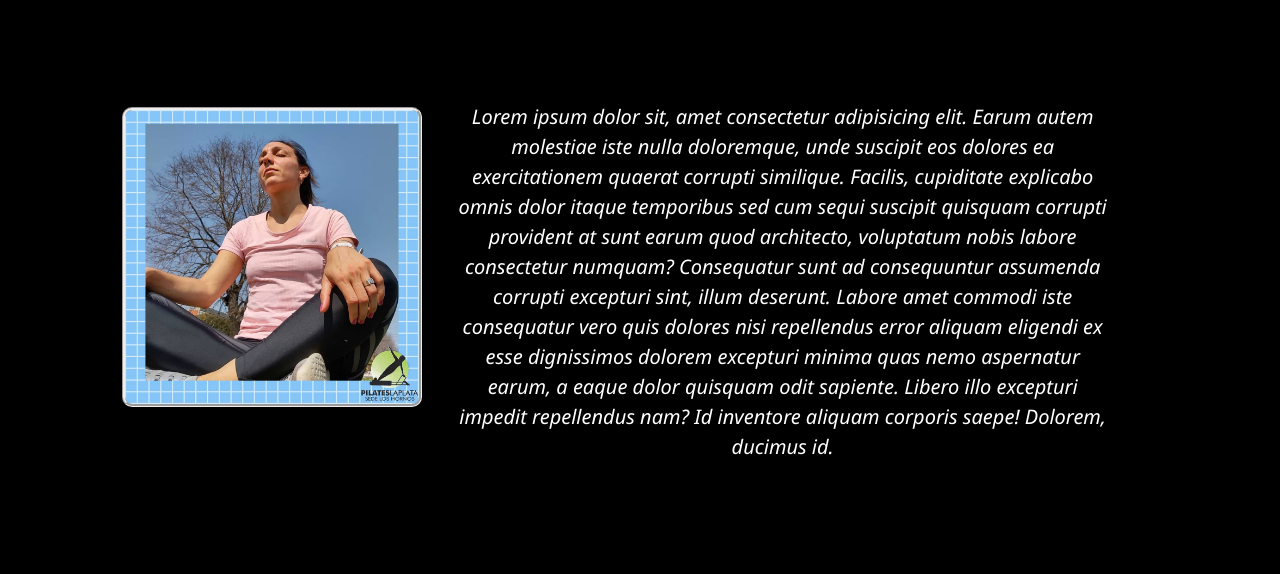
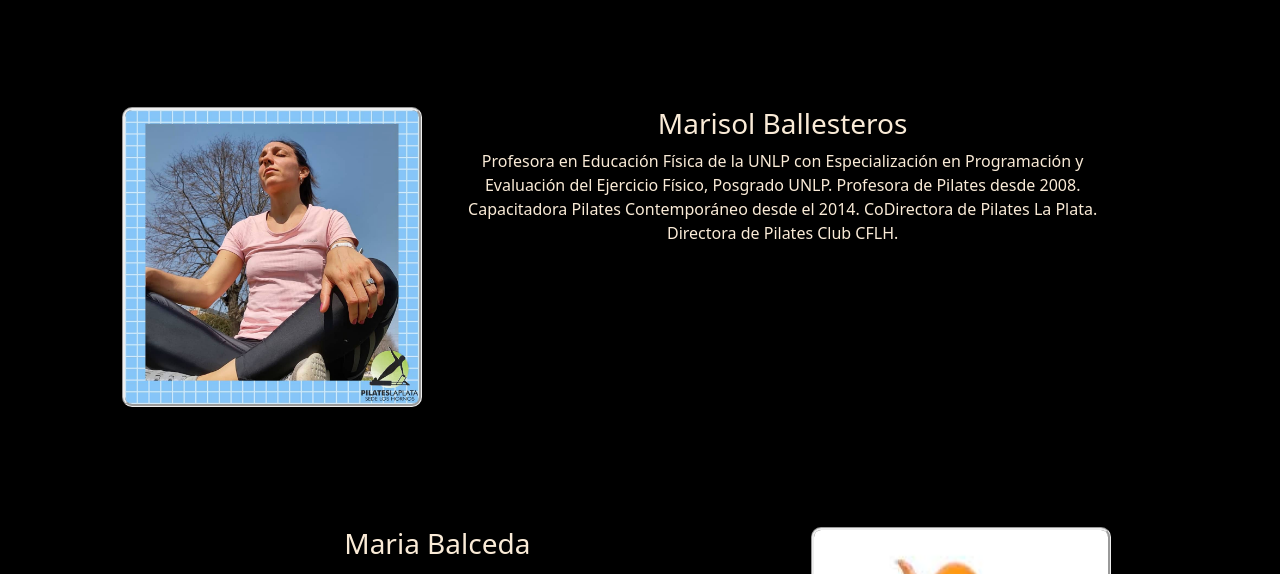
Before and after one commit to luarchubi/pilateslaplata, a website: page us.html in a window 1280 px wide. Shown: the part 155-729 px from the top of the page. Drawn offline with nearby package versions, Linux system fonts and the light colour scheme.

Commit message:
img comp + cvs

```diff
--- a/us.html
+++ b/us.html
@@ -51,18 +51,12 @@
         <div class="row">
           <div class="col-4"><img class="profes" src="./img/maro.jpg" alt="profe-maro" /></div>
           <div class="col-8"> <p class="texto-presentacion" >
-            Lorem ipsum dolor sit, amet consectetur adipisicing elit. Earum
-            autem molestiae iste nulla doloremque, unde suscipit eos dolores ea
-            exercitationem quaerat corrupti similique. Facilis, cupiditate
-            explicabo omnis dolor itaque temporibus sed cum sequi suscipit
-            quisquam corrupti provident at sunt earum quod architecto,
-            voluptatum nobis labore consectetur numquam? Consequatur sunt ad
-            consequuntur assumenda corrupti excepturi sint, illum deserunt.
-            Labore amet commodi iste consequatur vero quis dolores nisi
-            repellendus error aliquam eligendi ex esse dignissimos dolorem
-            excepturi minima quas nemo aspernatur earum, a eaque dolor quisquam
-            odit sapiente. Libero illo excepturi impedit repellendus nam? Id
-            inventore aliquam corporis saepe! Dolorem, ducimus id.</p>
+            <h3>Marisol Ballesteros</h3>
+            Profesora en Educación Física de la UNLP con Especialización en Programación y Evaluación del Ejercicio Físico, Posgrado UNLP.
+            Profesora de Pilates desde 2008.
+            Capacitadora Pilates Contemporáneo desde el 2014.
+            CoDirectora de Pilates La Plata.
+            Directora de Pilates Club CFLH.</p>
           </div>
         </div>
         </section>
@@ -70,18 +64,13 @@
         <section class="presentacion">
         <div class="row">
         <div class="col-8"><p class="texto-presentacion">
-          Lorem ipsum dolor sit, amet consectetur adipisicing elit. Earum autem
-          molestiae iste nulla doloremque, unde suscipit eos dolores ea
-          exercitationem quaerat corrupti similique. Facilis, cupiditate
-          explicabo omnis dolor itaque temporibus sed cum sequi suscipit
-          quisquam corrupti provident at sunt earum quod architecto, voluptatum
-          nobis labore consectetur numquam? Consequatur sunt ad consequuntur
-          assumenda corrupti excepturi sint, illum deserunt. Labore amet commodi
-          iste consequatur vero quis dolores nisi repellendus error aliquam
-          eligendi ex esse dignissimos dolorem excepturi minima quas nemo
-          aspernatur earum, a eaque dolor quisquam odit sapiente. Libero illo
-          excepturi impedit repellendus nam? Id inventore aliquam corporis
-          saepe! Dolorem, ducimus id.</p>
+          <h3>Maria Balceda</h3>
+          Licenciada y Profesora en Educación Física UNLP
+          Con Especialización en Programación y Evaluación del Ejercicio Físico UNLP.
+          Profesora de Pilates desde 2007.
+          Capacitadora en Pilates Contemporáneo desde 2014.
+          CoDirectora Pilates La Plata.
+          Directora Pilates Club Universal</p>
         </div>
         <div class="col-4">
           <img class="profes" src="./img/profe.jpg" alt="profe-nn" />
```
Also changed, not shown: eventos.html (+6 -6 lines), scss/prueba.scss (+8 -5 lines), sede.html (+4 -0 lines), img/añonuevo.jpg (added), img/verano.jpg (added).
